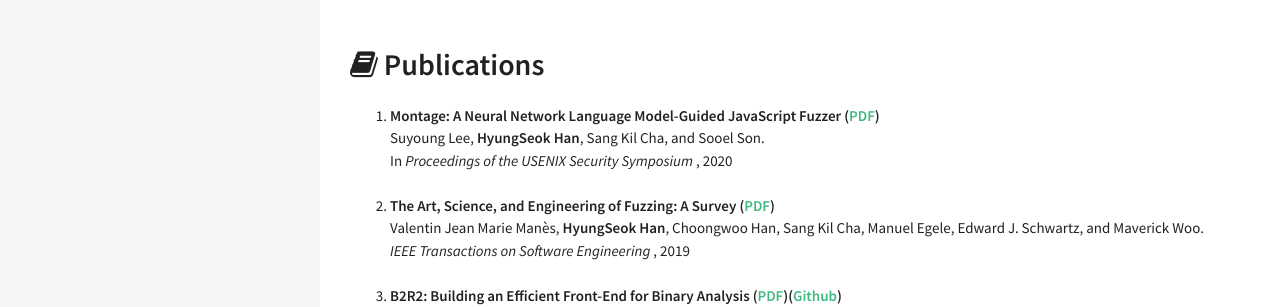
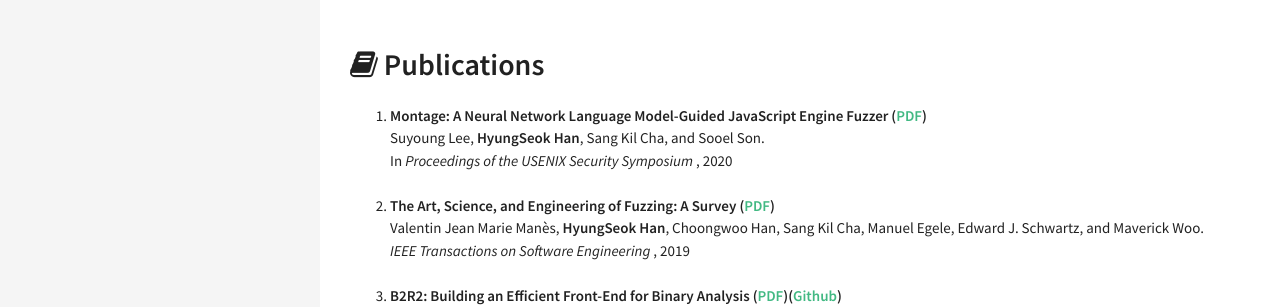
Before and after one commit to DaramG/daramg.github.io, a Jekyll site: the page built from index.html, in a window 1280 px wide. Shown: the part 742-1049 px from the top of the page. Built offline with Jekyll 4.4.1, drawn with Linux system fonts in a browser that asks for light colours.

Commit message:
Update publication.yml

```diff
--- a/_data/index/publication.yml
+++ b/_data/index/publication.yml
@@ -1,4 +1,4 @@
-- title: "Montage: A Neural Network Language Model-Guided JavaScript Fuzzer"
+- title: "Montage: A Neural Network Language Model-Guided JavaScript Engine Fuzzer"
   howto: (<a href="https://leeswimming.com/papers/lee-sec20.pdf">PDF</a>)
   where: In <em>Proceedings of the USENIX Security Symposium</em>
   year : 2020
```
